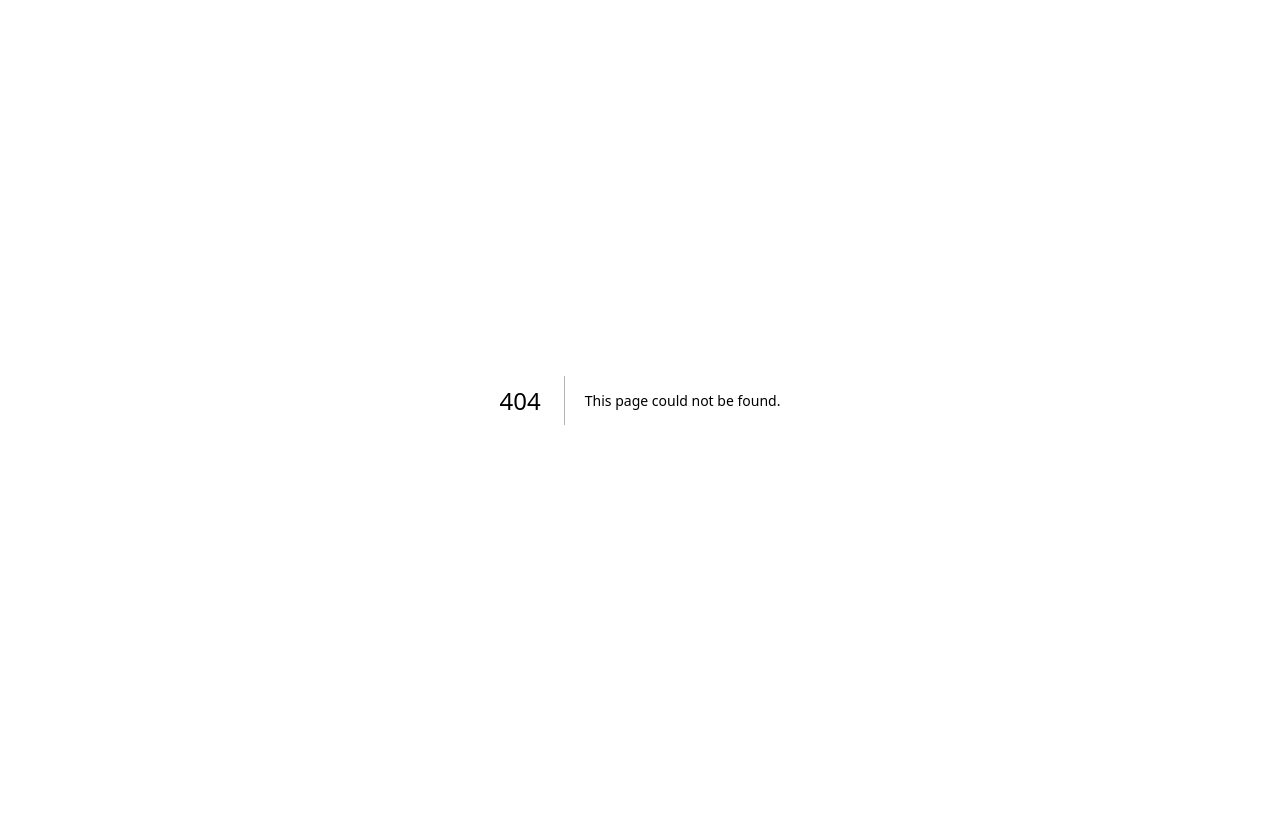
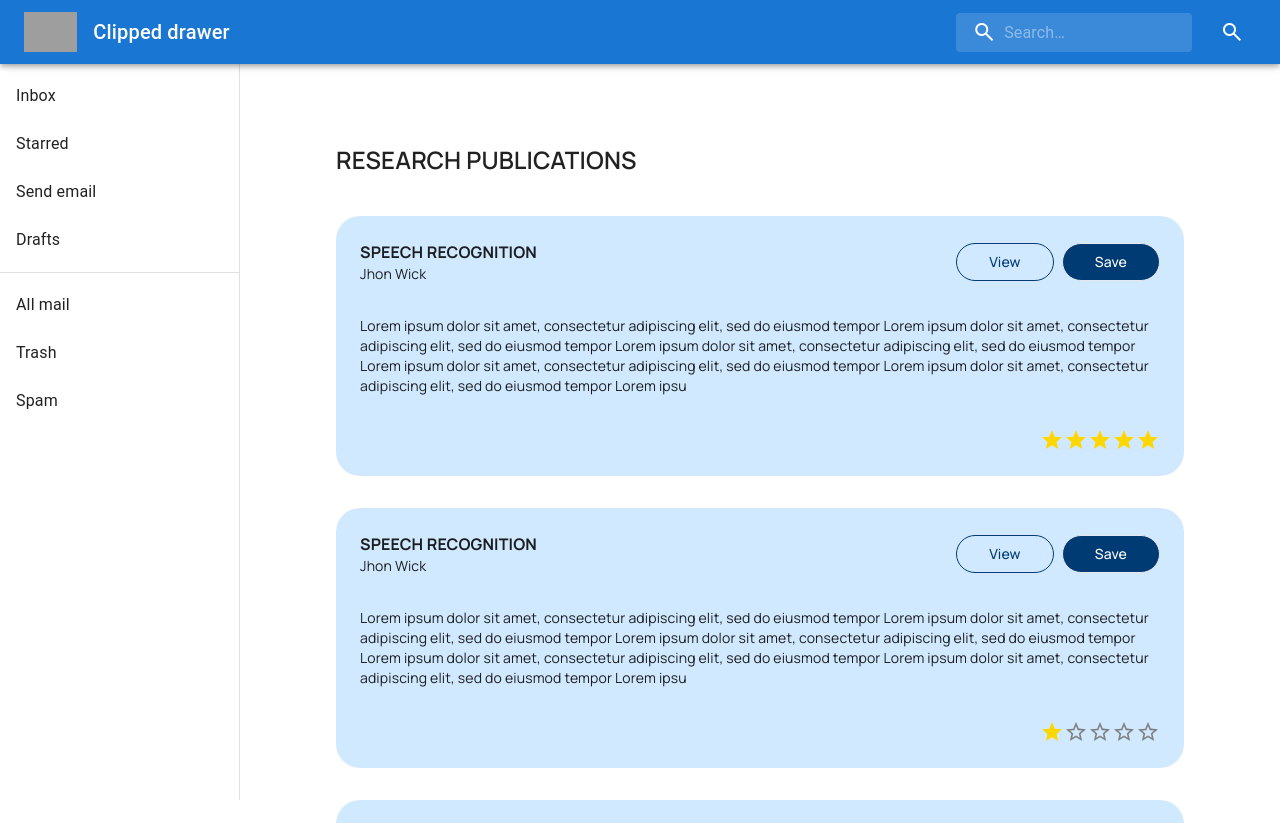
Before and after one commit to TheAnanta/edulens, a Next.js app: page /research-publications in a window 1280 px wide. Before the commit this address had no page. Shown: the top 823 px of the page. Before the commit the page ends 800 px from the top, so only its background shows below. Built offline with nearby package versions, Linux system fonts and the light colour scheme; grey boxes are pictures that could not be loaded.

Commit message:
Added Research Publication page
Signed-off-by: Chandan-6 <khamitkarsaichandan1035@gmail.com>

* path /research-publications

```diff
--- a/package.json
+++ b/package.json
@@ -12,6 +12,7 @@
     "@emotion/cache": "^11.13.1",
     "@emotion/react": "^11.13.3",
     "@emotion/styled": "^11.13.0",
+    "@mui/icons-material": "^6.0.2",
     "@mui/material": "^6.0.1",
     "@mui/material-nextjs": "^6.0.1",
     "next": "14.2.7",
--- /dev/null
+++ b/src/app/research-publications/PublicationCard.tsx
@@ -0,0 +1,44 @@
+import StarBorderIcon from '@mui/icons-material/StarBorder';
+import StarIcon from '@mui/icons-material/Star';
+
+export default function PublicationCard(props: { title: string; attribute: string, description: string, rating: number }) {
+
+    const ratingStars = [];
+    for (let i = 0; i < 5; i++) {
+        if (i < props.rating) {
+            ratingStars.push(<StarIcon key={i} style={{ color: 'gold' }} />);
+        } else {
+            ratingStars.push(<StarBorderIcon key={i} style={{ color: 'grey' }} />);
+        }
+    }
+    ratingStars.reverse();
+
+    return (
+        <div className="bg-[var(--secondary-color)] p-6 w-full rounded-3xl flex-col items-center justify-between space-y-8">
+            <div className="flex justify-between items-center">
+
+                <div>
+                    <p className="text-base uppercase font-bold">{props.title}</p>
+                    <p className="text-sm">{props.attribute}</p>
+                </div>
+
+                <div className="flex justify-end items-center space-x-2">
+                    <button className="text-[var(--main-color)] border rounded-3xl border-[var(--main-color)] px-8 py-2 text-sm font-medium">
+                        View
+                    </button>
+                    <button className="bg-[var(--main-color)] border rounded-3xl text-white px-8 py-2 text-sm font-medium">
+                        Save
+                    </button>
+                </div>
+            </div>
+
+            <p className="text-sm">
+                {props.description}
+            </p>
+
+            <div className="flex flex-row-reverse">
+                {ratingStars}
+            </div>
+        </div>
+    );
+}
--- /dev/null
+++ b/src/app/research-publications/page.tsx
@@ -0,0 +1,72 @@
+import Sidebar from "@/components/Sidebar";
+import AvatarImage from "@/components/AvatarImage";
+import PublicationCard from "./PublicationCard";
+import Footer from "@/components/Footer";
+
+const ResearchData = [
+  {
+    "attribute" : "Jhon Wick",
+    "title" : "speech recognition",
+    "description" : "Lorem ipsum dolor sit amet, consectetur adipiscing elit, sed do eiusmod tempor Lorem ipsum dolor sit amet, consectetur adipiscing elit, sed do eiusmod tempor Lorem ipsum dolor sit amet, consectetur adipiscing elit, sed do eiusmod tempor Lorem ipsum dolor sit amet, consectetur adipiscing elit, sed do eiusmod tempor Lorem ipsum dolor sit amet, consectetur adipiscing elit, sed do eiusmod tempor Lorem ipsu",
+    "rating" : 5
+  },
+  {
+    "attribute" : "Jhon Wick",
+    "title" : "speech recognition",
+    "description" : "Lorem ipsum dolor sit amet, consectetur adipiscing elit, sed do eiusmod tempor Lorem ipsum dolor sit amet, consectetur adipiscing elit, sed do eiusmod tempor Lorem ipsum dolor sit amet, consectetur adipiscing elit, sed do eiusmod tempor Lorem ipsum dolor sit amet, consectetur adipiscing elit, sed do eiusmod tempor Lorem ipsum dolor sit amet, consectetur adipiscing elit, sed do eiusmod tempor Lorem ipsu",
+    "rating" : 1
+  },
+  {
+    "attribute" : "Jhon Wick",
+    "title" : "speech recognition",
+    "description" : "Lorem ipsum dolor sit amet, consectetur adipiscing elit, sed do eiusmod tempor Lorem ipsum dolor sit amet, consectetur adipiscing elit, sed do eiusmod tempor Lorem ipsum dolor sit amet, consectetur adipiscing elit, sed do eiusmod tempor Lorem ipsum dolor sit amet, consectetur adipiscing elit, sed do eiusmod tempor Lorem ipsum dolor sit amet, consectetur adipiscing elit, sed do eiusmod tempor Lorem ipsu",
+    "rating" : 0
+  },
+  {
+    "attribute" : "Jhon Wick",
+    "title" : "speech recognition",
+    "description" : "Lorem ipsum dolor sit amet, consectetur adipiscing elit, sed do eiusmod tempor Lorem ipsum dolor sit amet, consectetur adipiscing elit, sed do eiusmod tempor Lorem ipsum dolor sit amet, consectetur adipiscing elit, sed do eiusmod tempor Lorem ipsum dolor sit amet, consectetur adipiscing elit, sed do eiusmod tempor Lorem ipsum dolor sit amet, consectetur adipiscing elit, sed do eiusmod tempor Lorem ipsu",
+    "rating" : 2
+  },
+  {
+    "attribute" : "Jhon Wick",
+    "title" : "speech recognition",
+    "description" : "Lorem ipsum dolor sit amet, consectetur adipiscing elit, sed do eiusmod tempor Lorem ipsum dolor sit amet, consectetur adipiscing elit, sed do eiusmod tempor Lorem ipsum dolor sit amet, consectetur adipiscing elit, sed do eiusmod tempor Lorem ipsum dolor sit amet, consectetur adipiscing elit, sed do eiusmod tempor Lorem ipsum dolor sit amet, consectetur adipiscing elit, sed do eiusmod tempor Lorem ipsu",
+    "rating" : 3
+  },
+  {
+    "attribute" : "Jhon Wick",
+    "title" : "speech recognition",
+    "description" : "Lorem ipsum dolor sit amet, consectetur adipiscing elit, sed do eiusmod tempor Lorem ipsum dolor sit amet, consectetur adipiscing elit, sed do eiusmod tempor Lorem ipsum dolor sit amet, consectetur adipiscing elit, sed do eiusmod tempor Lorem ipsum dolor sit amet, consectetur adipiscing elit, sed do eiusmod tempor Lorem ipsum dolor sit amet, consectetur adipiscing elit, sed do eiusmod tempor Lorem ipsu",
+    "rating" : 1
+  },
+  {
+    "attribute" : "Jhon Wick",
+    "title" : "speech recognition",
+    "description" : "Lorem ipsum dolor sit amet, consectetur adipiscing elit, sed do eiusmod tempor Lorem ipsum dolor sit amet, consectetur adipiscing elit, sed do eiusmod tempor Lorem ipsum dolor sit amet, consectetur adipiscing elit, sed do eiusmod tempor Lorem ipsum dolor sit amet, consectetur adipiscing elit, sed do eiusmod tempor Lorem ipsum dolor sit amet, consectetur adipiscing elit, sed do eiusmod tempor Lorem ipsu",
+    "rating" : 3
+  },
+]
+
+export default function Page() {
+  return (
+    <div className="flex relative">
+      <Sidebar />
+      <div className="pt-36 px-24 w-full">
+        <div className="flex space-x-4">
+          <div className="text-2xl font-semibold uppercase">
+            Research Publications
+          </div>
+        </div>
+        <div className="grid grid-cols-1 mt-10 mb-16 gap-8 w-full">
+          {
+            ResearchData.map((item,index) => (
+              <PublicationCard attribute={item.attribute} title={item.title} description={item.description} key={index} rating={item.rating} />
+            ))
+          }
+        </div>
+        <Footer/>
+      </div>
+    </div>
+  );
+}
```
Also changed, not shown: 1 other file (tests, documents, lock files or other folders).
